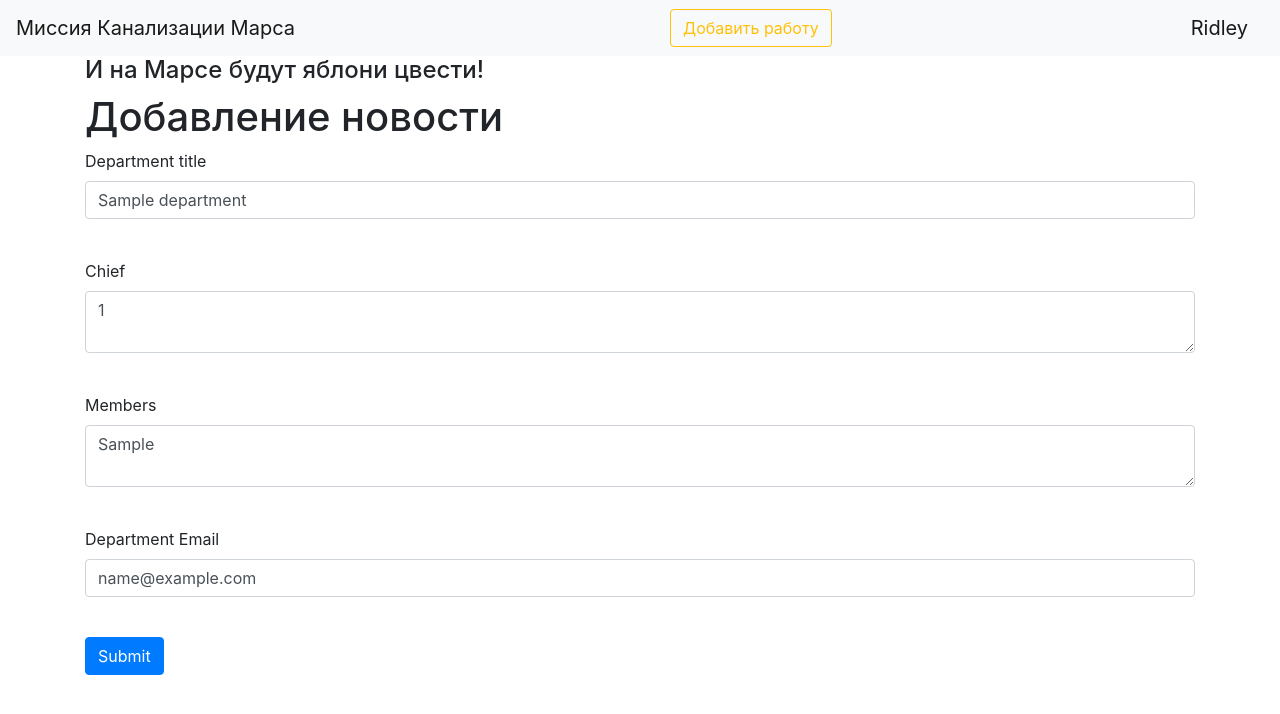
After one commit to DCRIl/class_work_sqlalchemy, a Flask app: page /department/1 in a window 1280 px wide. The commit adds this page. Shown: the top 714 px of the page. Run offline with Flask 3, Linux system fonts and the light colour scheme; a user stored in the database is signed in; tables that the repository leaves empty hold one stand-in row (values such as "Sample post"); some libraries are stand-ins or nearby versions.

Commit message:
Added Departments

```diff
--- a/data/__all_models.py
+++ b/data/__all_models.py
@@ -1 +1 @@
-from . import users, jobs
+from . import users, jobs, department
--- /dev/null
+++ b/forms/departments.py
@@ -0,0 +1,12 @@
+from flask_wtf import FlaskForm
+from wtforms import StringField, TextAreaField, EmailField
+from wtforms import BooleanField, SubmitField
+from wtforms.validators import DataRequired
+
+
+class DepartmentsForm(FlaskForm):
+    title = StringField('Department title', validators=[DataRequired()])
+    chief = TextAreaField("Chief")
+    members = TextAreaField("Members")
+    email = EmailField("Department Email")
+    submit = SubmitField('Submit')
--- a/main.py
+++ b/main.py
@@ -2,8 +2,10 @@ from flask import Flask, render_template, redirect, request, abort
 from data import db_session
 from data.users import User
 from data.jobs import Jobs
+from data.department import Departments
 from forms.user import RegisterForm, LoginForm
 from forms.jobs import JobsForm
+from forms.departments import DepartmentsForm
 from flask_login import LoginManager, login_user, login_required, logout_user, current_user
 
 app = Flask(__name__)
@@ -133,6 +135,84 @@ def jobs_delete(id):
     return redirect('/')
 
 
+@app.route('/departments', methods=['GET', 'POST'])
+@login_required
+def departments():
+    db_sess = db_session.create_session()
+    deps = db_sess.query(Departments).all()
+    return render_template("list_department.html", deps=deps)
+
+
+@app.route('/add_department', methods=['GET', 'POST'])
+@login_required
+def add_jobs():
+    form = DepartmentsForm()
+    if form.validate_on_submit():
+        db_sess = db_session.create_session()
+        dep = Departments()
+        dep.title = form.title.data
+        dep.chief = form.chief.data
+        dep.members = form.members.data
+        dep.email = form.email
+        db_sess.add(dep)
+        db_sess.commit()
+        return redirect('/departments')
+    return render_template('deps.html', title='Добавление департамента',
+                           form=form)
+
+
+@app.route('/department/<int:id>', methods=['GET', 'POST'])
+@login_required
+def edit_department(id):
+    form = DepartmentsForm()
+    if request.method == "GET":
+        db_sess = db_session.create_session()
+        dep = db_sess.query(Departments).filter(Departments.id == id,
+                                                Departments.user == current_user or current_user.id == 1
+                                                ).first()
+        if dep:
+            form.title.data = dep.title
+            form.chief.data = dep.chief
+            form.members.data = dep.members
+            form.email.data = dep.email
+        else:
+            abort(404)
+    if form.validate_on_submit():
+        db_sess = db_session.create_session()
+        dep = db_sess.query(Departments).filter(Departments.id == id,
+                                         Departments.user == current_user or current_user.id == 1
+                                         ).first()
+        if dep:
+            dep.title = form.title.data
+            dep.chief = form.chief.data
+            dep.members = form.members.data
+            dep.email = form.email.data
+            db_sess.commit()
+            return redirect('/')
+        else:
+            abort(404)
+    return render_template('deps.html',
+                           title='Редактирование департамента',
+                           form=form
+                           )
+
+
+@app.route('/department_delete/<int:id>', methods=['GET', 'POST'])
+@login_required
+def department_delete(id):
+    db_sess = db_session.create_session()
+    dep = db_sess.query(Departments).filter(Departments.id == id,
+                                            Departments.user == current_user or current_user.id == 1
+                                            ).first()
+    if dep:
+        db_sess.delete(dep)
+        db_sess.commit()
+    else:
+        abort(404)
+    return redirect('/')
+
+
+
 if __name__ == '__main__':
     db_session.global_init("db/colonists.db")
     app.run()
--- /dev/null
+++ b/templates/deps.html
@@ -0,0 +1,46 @@
+{% extends "base.html" %}
+
+{% block content %}
+<h1>Добавление новости</h1>
+<form action="" method="post">
+    {{ form.hidden_tag() }}
+    <p>
+        {{ form.title.label }}<br>
+        {{ form.title(class="form-control") }}<br>
+        {% for error in form.title.errors %}
+            <p class="alert alert-danger" role="alert">
+                {{ error }}
+            </p>
+        {% endfor %}
+    </p>
+    <p>
+        {{ form.chief.label }}<br>
+        {{ form.chief(class="form-control") }}<br>
+        {% for error in form.chief.errors %}
+            <p content="alert alert-danger" role="alert">
+                {{ error }}
+            </p>
+        {% endfor %}
+    </p>
+    <p>
+        {{ form.members.label }}<br>
+        {{ form.members(class="form-control") }}<br>
+        {% for error in form.members.errors %}
+            <p content="alert alert-danger" role="alert">
+                {{ error }}
+            </p>
+        {% endfor %}
+    </p>
+    <p>
+        {{ form.email.label }}<br>
+        {{ form.email(class="form-control") }}<br>
+        {% for error in form.email.errors %}
+            <p content="alert alert-danger" role="alert">
+                {{ error }}
+            </p>
+        {% endfor %}
+    </p>
+    <p>{{ form.submit(type="submit", class="btn btn-primary") }}</p>
+    {{message}}
+</form>
+{% endblock %}
--- a/templates/index.html
+++ b/templates/index.html
@@ -1,6 +1,7 @@
 {% extends "base.html" %}
 
 {% block content %}
+    <a class="btn btn-secondary" href="/departments">Департаменты</a>
     <h3>Записи в блоге</h3>
     {% for item in jobs %}
         <h4>Action #{{ item.id }}</h4>
@@ -28,7 +29,7 @@
                     <td><a href="/jobs/{{ item.id }}" class="btn btn-warning">
             Изменить
         </a></td>
-                    <td><a href="/jobs/{{ item.id }}" class="btn btn-danger">
+                    <td><a href="/jobs_delete/{{ item.id }}" class="btn btn-danger">
             Удалить
         </a></td>
                 </tr>
```
Also changed, not shown: data/department.py (added, +17 -0 lines), templates/list_department.html (added, +39 -0 lines).
